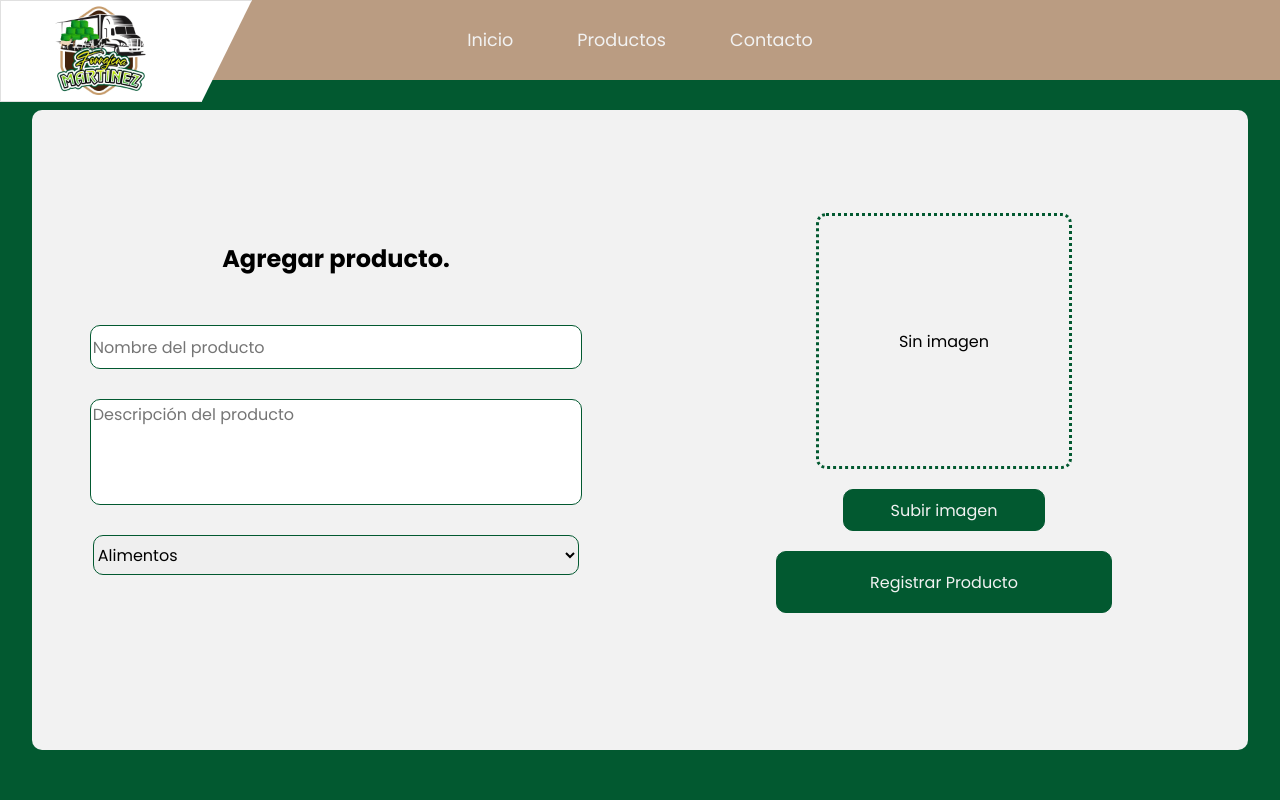
After one commit to HazielDev/Portafolio.git.io, a PHP site: page /ForrajeriaMartinez/panel.html in a window 1280 px wide. The commit adds this page. Run offline with PHP 8.4, Linux system fonts and the light colour scheme.

Commit message:
Add files via upload

```diff
--- /dev/null
+++ b/ForrajeriaMartinez/Js/panel.js
@@ -0,0 +1,27 @@
+$(document).ready(function() {
+
+    $("#imagen").change(function() {
+
+        VistaPrevia();
+
+    });
+
+    function VistaPrevia() {
+        const archivo = $('#imagen').get(0).files[0];
+        const vistaPrevia = $('#img-add');
+        const texto = $("#texto-image");
+
+        if (archivo) {
+            const lector = new FileReader();
+
+            lector.onload = function(event) {
+                vistaPrevia.css('backgroundImage', 'url(' + event.target.result + ')');
+                texto.hide();
+            }
+
+            lector.readAsDataURL(archivo);
+        } else {
+            // No hay archivo seleccionado. Si quieres hacer algo en este caso, puedes agregar el código aquí.
+        }
+    }
+});
--- a/ForrajeriaMartinez/css/index.css
+++ b/ForrajeriaMartinez/css/index.css
@@ -215,6 +215,12 @@ footer{
 
 }
 
+footer a{
+
+    color: #fff;
+
+}
+
 
 @media (max-width:768px) {
 
--- a/ForrajeriaMartinez/css/navbar.css
+++ b/ForrajeriaMartinez/css/navbar.css
@@ -30,7 +30,7 @@
 
 #menu-burger img{
 
-    width: 50%;
+    width: 70%;
 
 }
 
--- /dev/null
+++ b/ForrajeriaMartinez/css/panel.css
@@ -0,0 +1,161 @@
+
+@import url('https://fonts.googleapis.com/css2?family=Poppins:ital,wght@0,100;0,200;0,300;0,400;0,500;0,600;0,700;0,800;0,900;1,100;1,200;1,300;1,400;1,500;1,600;1,700;1,800;1,900&display=swap');
+
+
+:root{
+
+    --verde: #025930;
+    --lima: #2FA61C;
+    --ama: #EAF205;
+    --cafe: #BA9C82;
+    --vanilla: #F2F2F2;
+
+}
+
+body{
+
+padding: 0;
+margin: 0;
+font-family: "Poppins";
+background-color: var(--verde);
+
+}
+
+#todo{
+
+    display: flex;
+    flex-direction: column;
+    align-items: center;
+    justify-content: center;
+    height: 100%;
+    width: 100%;
+
+}
+
+
+#form-add{
+
+    display: flex;
+    flex-direction: row;
+    border-radius: 10px;
+    margin-top: 110px;
+    height: 80vh;
+    width: 95%;
+    background-color: var(--vanilla);
+
+}
+
+#text-form{
+
+    display: flex;
+    flex-direction: column;
+    align-items: center;
+    justify-content: center;
+    height: 90%;
+    width: 50%;
+
+}
+
+#form-desc{
+
+    height: 100px;
+    resize: none;
+
+}
+
+.imp{
+
+    font-family: "Poppins";
+    height: 40px;
+    margin-top: 30px;
+    width: 80%;
+    border-radius: 10px;
+    font-size: 1em;
+    border: 1px solid var(--verde);
+
+}
+
+#upload-add{
+
+    display: flex;
+    flex-direction: column;
+    align-items: center;
+    justify-content: center;
+    height: 90%;
+    width: 50%;
+
+}
+
+#img-add{
+
+    margin-top: 30px;
+    display: flex;
+    flex-direction: column;
+    align-items: center;
+    justify-content: center;
+    border: 3px dotted var(--verde);
+    border-radius: 10px;
+    height: 250px;
+    width: 250px;
+    background-size: cover;
+    background-position: center;
+
+}
+
+
+#btn-upload{
+
+    display: flex;
+    flex-direction: column;
+    align-items: center;
+    justify-content: center;
+    margin-top: 20px;
+    height: 60px;
+    width: 55%;
+    border-radius: 10px;
+    border: 1px solid var(--verde);
+    text-decoration: none;
+    color: var(--vanilla);
+    background-color: var(--verde);
+    transition: all 0.3s ease-in-out;
+
+}
+
+#btn-upload:hover{
+
+    background-color: #fff;
+    color: var(--verde);
+
+}
+
+#imagen{
+
+    display: none;
+
+}
+
+#btn-img{
+
+    display: flex;
+    flex-direction: column;
+    align-items: center;
+    justify-content: center;
+    color: var(--vanilla);
+    border: 1px solid var(--verde);
+    border-radius: 10px;
+    user-select: none;
+    margin-top: 20px;
+    height: 40px;
+    width: 200px;
+    background-color: var(--verde);
+    transition: all 0.3s ease-in-out;
+
+}
+
+#btn-img:hover{
+
+    cursor: pointer;
+    background-color: var(--vanilla);
+    color: var(--verde);
+
+}
--- /dev/null
+++ b/ForrajeriaMartinez/panel.html
@@ -0,0 +1,83 @@
+<!DOCTYPE html>
+<html lang="es">
+<head>
+    <meta charset="UTF-8">
+    <meta name="viewport" content="width=device-width, initial-scale=1.0">
+    <link rel="stylesheet" href="css/panel.css">
+    <link rel="stylesheet" href="css/navbar.css">
+    <title>Forrajeria Martinez | Panel</title>
+</head>
+<body>
+
+    <nav>
+
+        <div id="cont-menu-burger" style="display: none;">
+            <div id="tachita"><i class="fa-solid fa-circle-xmark"></i></div>
+            <div id="menu-burger">
+                <img src="images/logo.jpg" alt="">
+                <a href="index.html">Inicio</a>
+                <a href="productos.html">Productos</a>
+                <a href="contacto.html">Contacto</a>
+            </div>
+        </div>
+
+        <a class="nav-link" href="index.html">Inicio</a>
+        <a class="nav-link" href="productos.html">Productos</a>
+        <a class="nav-link" href="contacto.html">Contacto</a>
+        <i class="fa-solid fa-bars" id="burger"></i>
+
+        <div id="cont-logo">
+            <img src="images/logo forrajeria.jpg" alt="">
+        </div>
+    </nav>
+
+    <div id="todo">
+
+            <form action="" id="form-add">
+
+                <div id="text-form">
+
+                <h2>Agregar producto.</h2>
+                <input type="text" class="imp" placeholder="Nombre del producto">
+                <textarea type="text" class="imp" id="form-desc" placeholder="Descripción del producto"></textarea>
+                <select name="select" class="imp">
+                    <option value="value1">Alimentos</option>
+                    <option value="value2">Sueros</option>
+                    <option value="value3">Sales</option>
+                    <option value="value4">Vacunas</option>
+                    <option value="value5">Jeringas</option>
+                    <option value="value6">Varios</option>
+                    <option value="value7">Herraduras</option>
+                    <option value="value8">Accesorios para gallos</option>
+                    <option value="value9">Medicamentos</option>
+                    <option value="value10">Desparacitantes</option>
+                    <option value="value11">Alimento para caballos</option>
+                    <option value="value12">Vitaminas</option>
+
+                  </select>
+
+                </div>
+
+                <div id="upload-add">
+
+                    <div id="img-add">
+                        <p id="texto-image">Sin imagen</p>
+                    </div>
+                    <input name="imagen" type="file" id="imagen" accept="image/*" onchange="VistaPrevia()">
+                    <label for="imagen" id="btn-img">Subir imagen</label>
+
+                    <a href="" id="btn-upload">Registrar Producto</a>
+
+                </div>
+
+            </form>
+
+
+
+        </div>
+
+        <script src="https://code.jquery.com/jquery-3.6.0.min.js"></script>
+        <script src="Js/panel.js"></script>
+
+</body>
+</html>
--- a/ForrajeriaMartinez/productos.html
+++ b/ForrajeriaMartinez/productos.html
@@ -1,5 +1,5 @@
 <!DOCTYPE html>
-<html lang="en">
+<html lang="es">
 <head>
     <meta charset="UTF-8">
     <meta name="viewport" content="width=device-width, initial-scale=1.0">
@@ -1246,7 +1246,7 @@
 
     <footer>
         <p>DERECHOS DE AUTOR @ 2023 FORRAJERIA MARTINEZ</p>
-        <p>Desarrollador web: hazieldev@gmail.com</p>
+        <p>Desarrollador web: <a href="https://www.cosmobius.com" target="_blank">Cosmobius.com</a></p>
     </footer>
 
     <script src="https://code.jquery.com/jquery-3.6.0.min.js"></script>
```
Also changed, not shown: ForrajeriaMartinez/contacto.html (+8 -8 lines), ForrajeriaMartinez/css/contacto.css (+7 -0 lines), ForrajeriaMartinez/css/products.css (+8 -1 lines), ForrajeriaMartinez/form.php (added, +31 -0 lines), ForrajeriaMartinez/index.html (+8 -8 lines).
